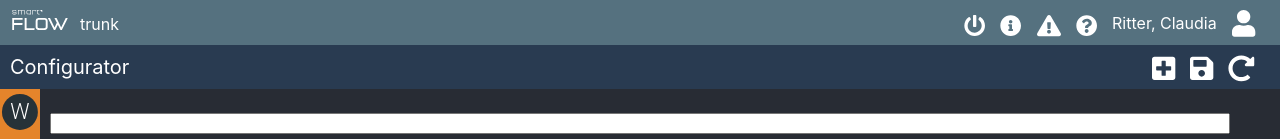
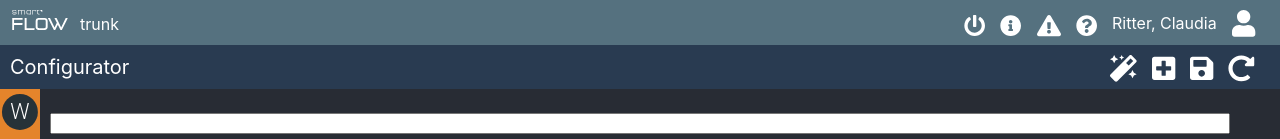
Before and after one commit to deBabbbe/ReactConfigurator, a React (Create React App) app: page / in a window 1280 px wide. Shown: the top 139 px of the page. Built offline with nearby package versions, Linux system fonts and the light colour scheme.

Commit message:
Added wizard Added hover and click effect

```diff
--- a/src/App.css
+++ b/src/App.css
@@ -5,16 +5,19 @@
   color: white;
   padding: 10px 50px 50px 50px;
 }
+
 .ApplicationBar {
   font-size: 20px;
   background-color: #55717f;
   color: white;
   padding: 10px;
 }
+
 .configBarIcon {
   cursor: pointer;
   margin-top: 3px;
 }
+
 .ActionBar {
   font-size: 20px;
   background-color: #293b51;
@@ -22,19 +25,23 @@
   padding: 10px;
   user-select: none;
 }
+
 .ConfigBar {
   float: left;
   width: 40px;
   background-color: #e4842b;
 }
+
 #saveButton,
 #addButton,
 #refreshButton,
+#wizardButton,
 #userIcon {
   margin: 0 15px 0 0;
   float: right;
   color: white;
 }
+
 #userName {
   margin: 3px 15px 0 0;
   float: right;
@@ -43,62 +50,75 @@
   min-width: 100px;
   text-align: center;
 }
+
 #applicationBarVersion {
   color: white;
   margin-left: 10px;
   font-size: 16px;
 }
+
 #applicationBarDefaultIcon {
   margin: 5px 15px 0 0;
   float: right;
   color: white;
   font-size: 16px;
 }
+
 #removeButton {
   color: grey;
 }
+
 table {
   width: 100%;
   margin: 10px 0;
 }
+
 td {
   width: 100%;
   padding-right: 10px;
   vertical-align: center;
 }
+
 select {
   width: 100%;
   padding-right: 10px;
   text-align-last: center;
 }
+
 #configFile {
   font-size: 30px;
   margin-bottom: 20px;
   color: black;
   background: grey;
 }
+
 #searchBar {
   font-size: 30px;
   margin-bottom: 20px;
   color: black;
 }
+
 input {
   width: 100%;
   box-sizing: border-box;
 }
+
 .entryTag {
   min-width: 230px;
 }
+
 .ConfigBarSplitter {
   width: 40px;
   border-bottom: 4px solid black;
   position: absolute;
   border-color: white;
 }
+
 .ConfigBarFiller {
   height: 700px;
   background-color: #293b51;
 }
+
 .LogoutPage {
   font-size: 30px;
   text-align: center;
--- a/src/App.scss
+++ b/src/App.scss
@@ -32,9 +32,18 @@
   background-color: #E4842B;
 }
 
+.fa-lg:hover {
+  color: darkgrey
+}
+
+.fa-lg:active {
+  color: grey
+}
+
 #saveButton,
 #addButton,
 #refreshButton,
+#wizardButton,
 #userIcon {
   margin: 0 15px 0 0;
   float: right;
--- a/src/App.tsx
+++ b/src/App.tsx
@@ -47,6 +47,10 @@ class App extends React.Component<{}, AppProps> {
     alert("gespeichert")
   }
 
+  wizard = () => {
+    return { isOpen: true } as any
+  }
+
   logout = () => {
     this.setState((prevState) => { return { loggedOut: !prevState.loggedOut } });
   }
@@ -78,7 +82,7 @@ class App extends React.Component<{}, AppProps> {
     return (
       <div className="App">
         <ApplicationBar loggedOut={this.state.loggedOut} logout={this.logout} />
-        <ActionBar loggedOut={this.state.loggedOut} addEntry={this.addEntry} save={this.save} />
+        <ActionBar loggedOut={this.state.loggedOut} addEntry={this.addEntry} save={this.save} wizard={this.wizard} />
         <ConfigBar configFileChanged={this.configFileChanged} />
         {this.state.loggedOut && <LogoutPage></LogoutPage>}
         <header className="App-header" hidden={this.state.loggedOut}>
--- a/src/Components/ActionBar.tsx
+++ b/src/Components/ActionBar.tsx
@@ -1,11 +1,12 @@
 import * as React from 'react';
 import { FontAwesomeIcon } from '@fortawesome/react-fontawesome';
-import { faRedoAlt, faSave, faPlusSquare } from '@fortawesome/free-solid-svg-icons';
+import { faRedoAlt, faSave, faPlusSquare, faMagic } from '@fortawesome/free-solid-svg-icons';
 
 type ActionBarProps = {
     save: () => void;
     addEntry: () => void;
     loggedOut: boolean;
+    wizard: () => void;
 }
 
 export function ActionBar(props: ActionBarProps) {
@@ -20,5 +21,8 @@ export function ActionBar(props: ActionBarProps) {
         <span id="addButton" onClick={props.addEntry} hidden={props.loggedOut}>
             <FontAwesomeIcon icon={faPlusSquare} size="lg" title="Hinzufügen" />
         </span>
+        <span id="wizardButton" onClick={props.wizard} hidden={props.loggedOut}>
+            <FontAwesomeIcon icon={faMagic} size="lg" title="Wizard" />
+        </span>
     </div>;
 }
```
